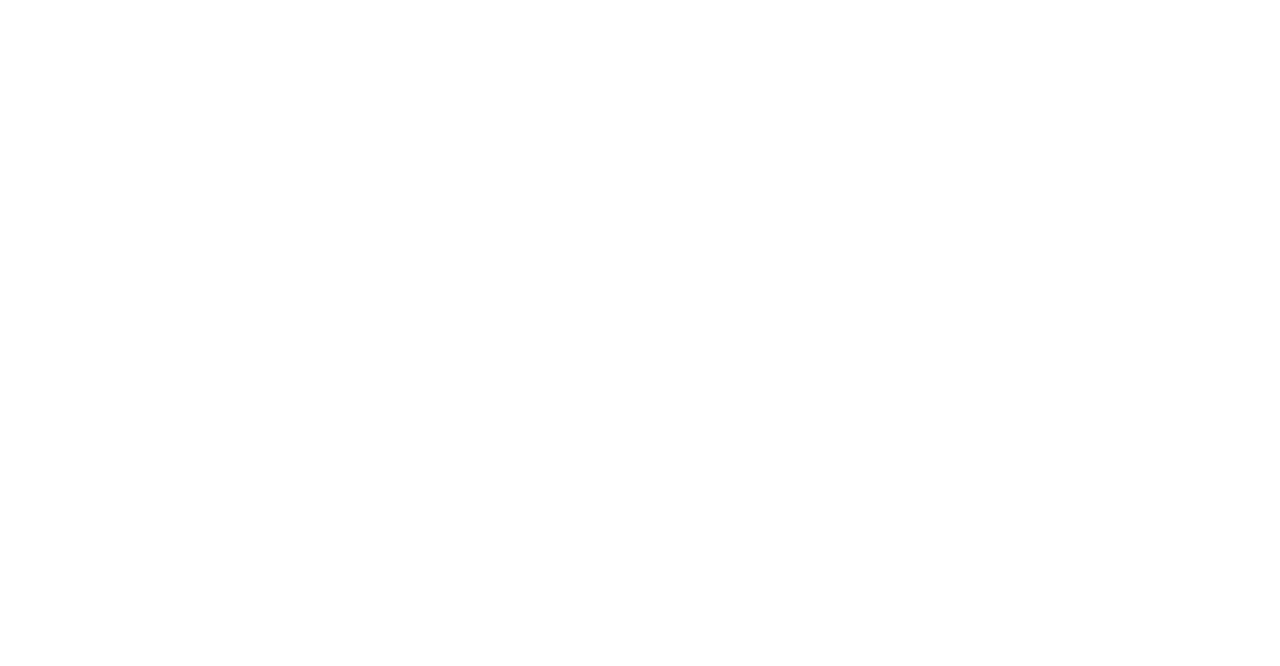
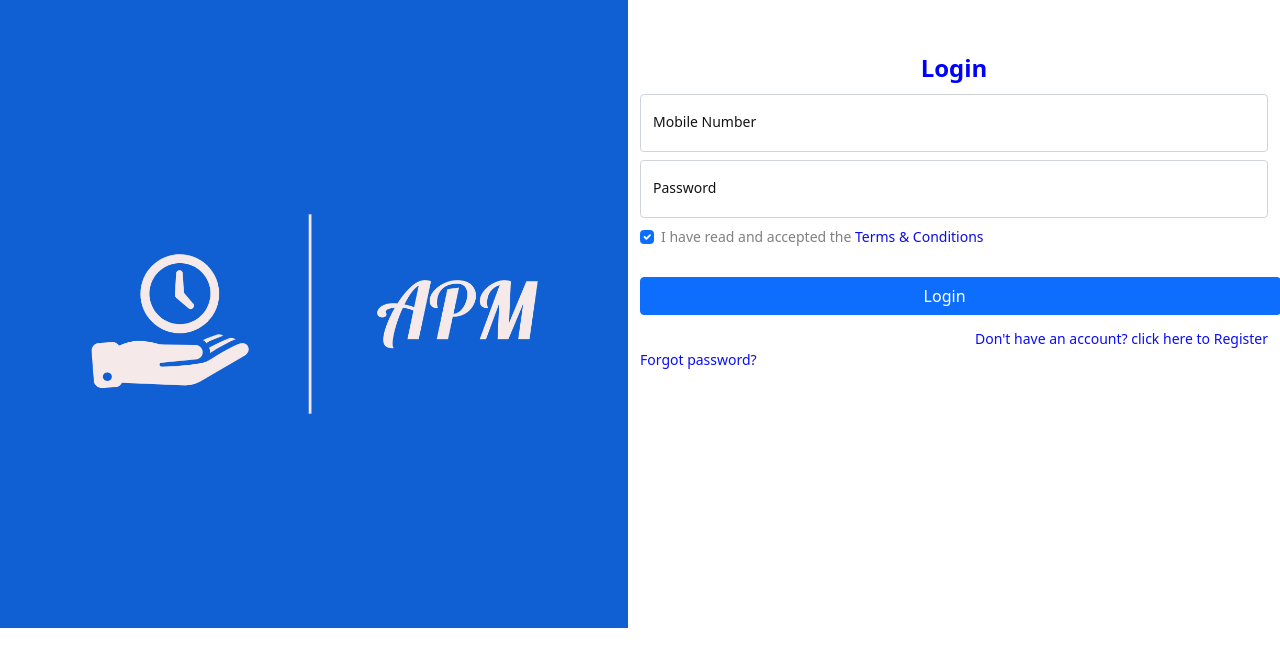
Before and after one commit to dero-hub/APMNS-FRE, an Angular app: page /login in a window 1280 px wide. Before the commit this address led to /. Shown: the top 666 px of the page. Built offline with nearby package versions, Linux system fonts and the light colour scheme.

Commit message:
WIP: finished working on the login component and added a route

```diff
--- a/src/app/app-routing.module.ts
+++ b/src/app/app-routing.module.ts
@@ -1,9 +1,12 @@
 import { NgModule } from '@angular/core';
 import { RouterModule, Routes } from '@angular/router';
 import { HomeComponent } from './components/home/home.component';
+import { LoginComponent } from './components/login/login.component';
 
 const routes: Routes = [
   {path: 'home', component: HomeComponent},
+  {path: 'login', component: LoginComponent},
+
 ];
 
 @NgModule({
--- a/src/app/components/login/login.component.css
+++ b/src/app/components/login/login.component.css
@@ -0,0 +1,26 @@
+.forgo{
+    text-align: right;
+}
+.col-sm-6{
+    padding-left: 0%;
+}
+.forg{
+    text-align: left;
+    padding-bottom: 2%;
+}
+.heading{
+    text-align: center;
+    font-size: x-large;
+}
+.bt{
+    padding-top: 4%;
+    text-align: center;
+    line-height: 80%;
+}
+.btn-primary{
+    padding-left: 45%;
+    padding-right: 50%;
+}
+.spany{
+    color: rgb(12, 12, 235);
+}
--- a/src/app/components/login/login.component.html
+++ b/src/app/components/login/login.component.html
@@ -2,55 +2,42 @@
 
     <div class="row flex-fill">
         <div class="col-sm-6">
-            <img src="../../../assets/t4.jpg" class="img-fluid" alt="Responsive image">
+            <img src="../../../assets/logo1.jpeg" class="img-fluid" alt="Responsive image">
         </div>
 
         <div class="col-sm-6 h-100" style="background: white">
             <div style="padding-top: 2.5%">
             </div>
             <div class="submit-form" style="padding-top: 5.5%">
-
-                < <div class="card">
-
-                    <hr>
-                    <div class="card-body">
-                        <div *ngIf="!submitted">
-                            <div class="card-header" style="
-                        background: white;
-                        color: #a0474e;
-                        text-align: center;
-                        font-size: 45px;
-                        font-family: 'PT Mono', monospace;
-                      ">
-                                <strong>Login Form</strong>
+                <form style="font-size:14px;">
+                    <div *ngIf="!submitted" class="heading" style="color: blue">
+                        <strong>Login</strong>
                     </div>
 
-                            <div class="form-group">
-                                <label for="phone" style="color: rgb(248, 9, 9)">Username:</label>
-                                <input placeholder="" type="text" class="form-control" id="username" required
-                                    [(ngModel)]="user.username" name="username" />
+                    <div class="form-floating mt-2 mb-2">
+                        <input type="text" class="form-control" id="phone" placeholder="Enter Mobile Number"
+                            name="phone" [(ngModel)]="user.phone" required>
+                        <label for="phone" style="color: rgb(18, 19, 19)"> Mobile Number </label>
+                    </div>
+                    <div class="form-floating mt-2 mb-2">
+                        <input type="password" class="form-control" id="pwd" placeholder="Enter Password"
+                            name="password" [(ngModel)]="user.password" required>
+                        <label for="pwd" style="color: rgb(18, 19, 19)"> Password </label>
                     </div>
 
-                            <div class="form-group">
-                                <label for="password" style="color: rgb(248, 9, 9)">Password:</label>
-                                <input placeholder="" type="password" class="form-control" id="password" required
-                                    [(ngModel)]="user.password" name="password" />
+                    <div class="form-check">
+                        <input class="form-check-input" type="checkbox" id="check1" name="option1" value="something" checked>
+                        <label class="form-check-label" style="color:grey">I have read and accepted the <span class="spany">Terms & Conditions</span></label>
                       </div>
-
+                      <div class="bt">
                         <button (click)="saveUser();" class="btn btn-primary">Login</button>
                       </div>
-
-                        <div style="color: rgb(248, 9, 9); cursor: pointer; padding-top: 1%;">
+                    <div class="forgo" style="color: rgb(9, 13, 248); padding-top: 2%;">
                         Don't have an account? click here to Register
-                            <div class="float-right" style="color: rgb(218, 11, 21); cursor: pointer; padding: 0%;">
-                                Forgot password?
+                        <p class="forg"> Forgot password?</p>
                     </div>
+                </form>
             </div>
 
         </div>
     </div>
-
-        </div>
-    </div>
-</div>
-</div>
```
Lines whose indentation alone changed are shown as unchanged.
